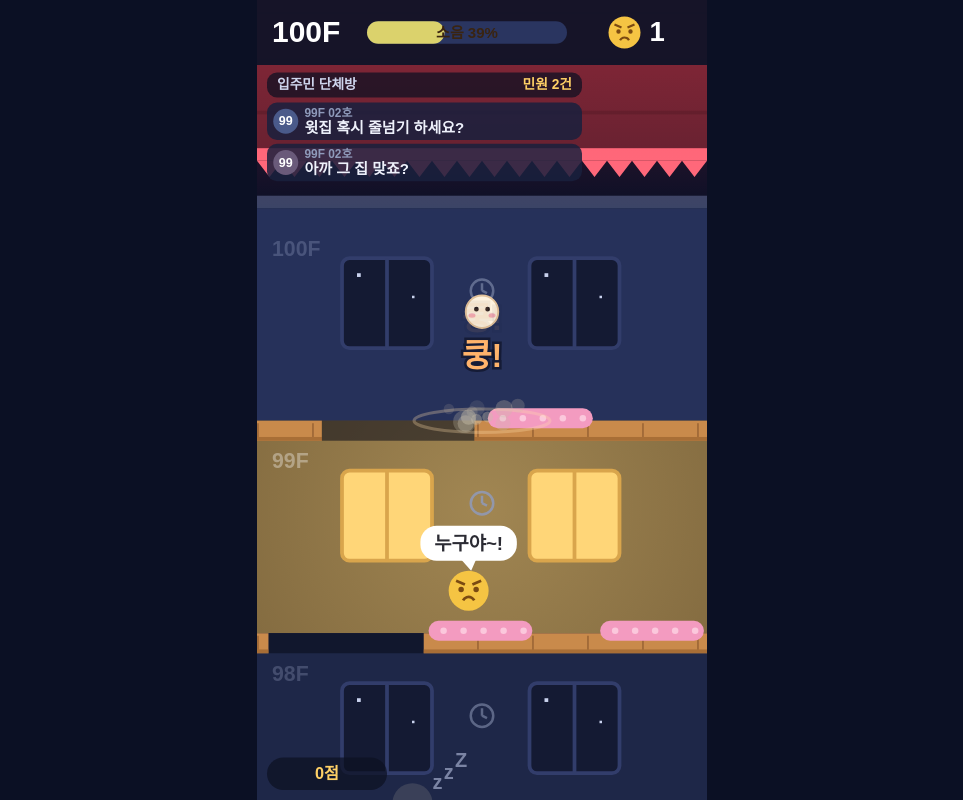
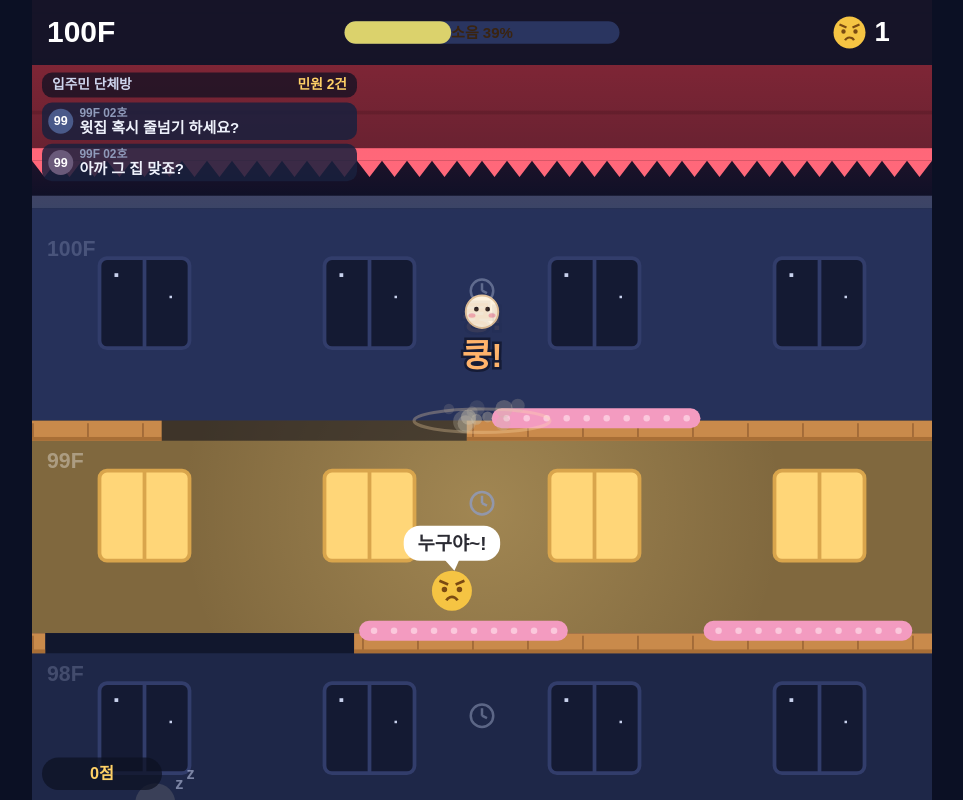
Before and after one commit to ChoeHanMin/Tiptoe-Tower, a plain HTML site: page index.html in a window 1280 px wide. Both pictures are taken after a click on the button "100층에서 출발". Shown: the whole page, without its empty margins (158-1121 px from the left). Drawn offline with Linux system fonts and the light colour scheme.

Commit message:
PC 가로 화면에서 아파트 폭을 최대 2배로 넓힘
Co-Authored-By: Claude Opus 5.5 <noreply@anthropic.com>
Claude-Session: https://claude.ai/code/session_016nVbxQuoJxj22WExpANpTM

```diff
--- a/index.html
+++ b/index.html
@@ -175,7 +175,10 @@
 // =====================================================================
 // 기본 설정
 // =====================================================================
-const W = 360, H = 640;          // 기준 화면
+const H = 640;                   // 기준 화면 높이
+// 가로 폭은 화면 비율에 맞춰 360(세로 모바일)~720(가로 PC). K = 가로 배율 (구멍·이불·이동 속도에 곱함)
+let W = 360, K = 1, wideLocked = false, booted = false;
+const MAX_W = 720;
 const FH = 170;                  // 한 층 높이
 const SLAB = 16;                 // 바닥 두께
 const R = 13;                    // 공 반지름
@@ -192,6 +195,14 @@ const $ = id => document.getElementById(id);
 
 let scale = 1, dpr = 1;
 function resize() {
+  if (!wideLocked) {
+    const nw = Math.round(Math.min(MAX_W, Math.max(360, H * innerWidth / Math.max(1, innerHeight))));
+    if (nw !== W) {
+      W = nw; K = W / 360;
+      wrap.style.width = W + 'px';
+      if (booted) { reset(); }
+    }
+  }
   scale = Math.min(innerWidth / W, innerHeight / H);
   dpr = Math.min(window.devicePixelRatio || 1, 3);
   wrap.style.transform = `translate(-50%,-50%) scale(${scale})`;
@@ -376,8 +387,8 @@ function genFloor(n) {
   const zi = zoneIdx(n), z = ZONES[zi];
   const f = { n, zi, thumped: false, feats: [], movers: [], item: null, neighbor: null, dog: null, washOff: rng() * 3, shakeT: 0 };
   if (!mode.endless && n === 1) { f.ground = true; return f; }
-  const hw = Math.round(clamp(116 - 56 * t - 14 * (tx - t) + rr(-8, 8) + DF.hole, 42, 150));
-  const hx = n === TOP ? (chance(.5) ? rr(10, 60) : rr(W - 60 - hw, W - 10 - hw)) : rr(8, W - 8 - hw);
+  const hw = Math.round(clamp(116 - 56 * t - 14 * (tx - t) + rr(-8, 8) + DF.hole, 42, 150) * K);
+  const hx = n === TOP ? (chance(.5) ? rr(10 * K, 60 * K) : rr(W - 60 * K - hw, W - 10 * K - hw)) : rr(8, W - 8 - hw);
   f.hole = { x: hx, w: hw };
   const segs = [[0, hx], [hx + hw, W]].filter(s => s[1] - s[0] > 10);
 
@@ -402,13 +413,13 @@ function genFloor(n) {
     const s = segs.filter(s => s[1] - s[0] > 100);
     if (!s.length) return;
     const sg = s[Math.floor(rng() * s.length)];
-    const spec = { vac: { w: 44, sp: 32 + 26 * t }, car: { w: 32, sp: 110 + 40 * t }, cat: { w: 30, sp: 28 } }[kind];
+    const spec = { vac: { w: 44, sp: (32 + 26 * t) * K }, car: { w: 32, sp: (110 + 40 * t) * K }, cat: { w: 30, sp: 28 * K } }[kind];
     f.movers.push({ kind, x: rr(sg[0] + 24, sg[1] - 24), w: spec.w, min: sg[0] + spec.w / 2, max: sg[1] - spec.w / 2,
       dir: chance(.5) ? -1 : 1, speed: spec.sp, cool: 0 });
   };
 
-  if (n === TOP) place('blanket', 84, null, W / 2);
-  const bw = Math.round(78 - 24 * t + DF.hole * .4);
+  if (n === TOP) place('blanket', 84 * K, null, W / 2);
+  const bw = Math.round((78 - 24 * t + DF.hole * .4) * K);
   // 구멍 바로 옆 이불 (쉬운 난이도일수록 자주)
   if (n !== TOP && chance(DF.near - .3 * t * (DF.near < .5 ? 1 : .5))) {
     const left = hx > W - hx - hw ? true : hx + hw > W - 20 ? true : hx < 20 ? false : chance(.5);
@@ -422,53 +433,53 @@ function genFloor(n) {
   const dogP = [n <= 92 ? .12 : 0, .45, .1, .1, .1, .2][zi];
   switch (zi) {
     case 0:
-      if (n <= 94 && chance(.2)) place('tramp', 56);
+      if (n <= 94 && chance(.2)) place('tramp', 56 * K);
       if (n <= 88 && chance(.25)) addMover('vac');
       if (n <= 86 && chance(.12)) place('fan', 24, { dir: 0 });
-      if (n <= 90 && chance(.08)) place('gold', 60);
+      if (n <= 90 && chance(.08)) place('gold', 60 * K);
       break;
     case 1:
       if (chance(.45)) addMover('cat');
       if (chance(.2)) addMover('vac');
       if (chance(.22)) place('fan', 24, { dir: 0 });
-      if (chance(.2)) place('mblanket', 64);
-      if (chance(.1)) place('tramp', 56);
+      if (chance(.2)) place('mblanket', 64 * K);
+      if (chance(.1)) place('tramp', 56 * K);
       break;
     case 2:
       if (chance(.5)) place('block', 38);
-      if (chance(.35)) place('tramp', 56);
+      if (chance(.35)) place('tramp', 56 * K);
       if (chance(.38)) addMover('car');
-      if (chance(.3)) place('mblanket', 64);
-      if (chance(.15)) place('gold', 60);
+      if (chance(.3)) place('mblanket', 64 * K);
+      if (chance(.15)) place('gold', 60 * K);
       break;
     case 3:
-      if (chance(.7)) place('creak', rr(60, 96));
-      if (chance(.5)) place('creak', rr(60, 96));
-      if (chance(.45)) place('crumble', 72, { state: 0, t: 0 });
-      if (chance(.22)) place('glass', 62);
+      if (chance(.7)) place('creak', rr(60, 96) * K);
+      if (chance(.5)) place('creak', rr(60, 96) * K);
+      if (chance(.45)) place('crumble', 72 * K, { state: 0, t: 0 });
+      if (chance(.22)) place('glass', 62 * K);
       if (chance(.2)) place('washer', 36);
       break;
     case 4:
-      if (chance(.35)) place('glass', 62);
+      if (chance(.35)) place('glass', 62 * K);
       if (chance(.35)) place('washer', 36);
-      if (chance(.4)) place('creak', rr(60, 96));
+      if (chance(.4)) place('creak', rr(60, 96) * K);
       if (chance(.25)) place('fan', 24, { dir: 0 });
       if (chance(.2)) addMover('cat');
       if (chance(.2)) addMover('vac');
       break;
     default:
-      if (chance(.3)) place('glass', 62);
-      if (chance(.3)) place('crumble', 72, { state: 0, t: 0 });
-      if (chance(.3)) place('creak', rr(60, 96));
+      if (chance(.3)) place('glass', 62 * K);
+      if (chance(.3)) place('crumble', 72 * K, { state: 0, t: 0 });
+      if (chance(.3)) place('creak', rr(60, 96) * K);
       if (chance(.3)) addMover('car');
       if (chance(.25)) addMover('cat');
       if (chance(.2)) place('fan', 24, { dir: 0 });
       if (chance(.2)) place('washer', 36);
-      if (chance(.2)) place('tramp', 56);
+      if (chance(.2)) place('tramp', 56 * K);
   }
   for (const o of f.feats) {
     if (o.type === 'fan') o.dir = (o.x0 + o.x1) / 2 < W / 2 ? 1 : -1;
-    if (o.type === 'mblanket') { o.min = o.seg[0]; o.max = o.seg[1]; o.dir = chance(.5) ? -1 : 1; o.speed = 40 + 30 * t; }
+    if (o.type === 'mblanket') { o.min = o.seg[0]; o.max = o.seg[1]; o.dir = chance(.5) ? -1 : 1; o.speed = (40 + 30 * t) * K; }
   }
 
   // 아이템 (n층 방 안에 떠 있음)
@@ -482,7 +493,7 @@ function genFloor(n) {
   const type = n - 1 === 99 ? 'normal' : pickW(rz.res);
   const x = rr(36, W - 36);
   f.neighbor = { x, type, awake: type === 'gamer', hits: 0, bubble: 0, bubbleText: '', wakeT: 1, knock: 0, knockT: 0, cry: 0,
-    unit: 1 + Math.floor(x / 90) };
+    unit: 1 + Math.min(3, Math.floor(x / (W / 4))) };
   if (chance(dogP)) {
     let dx = rr(36, W - 36);
     if (Math.abs(dx - x) < 60) dx = x < W / 2 ? x + rr(70, 140) : x - rr(70, 140);
@@ -696,7 +707,7 @@ function land(f) {
   for (const m of f.movers) {
     if (Math.abs(x - m.x) < m.w / 2 + 6) {
       ball.vy = -bv;
-      ball.push = (Math.sign(x - m.x) || m.dir) * 300;
+      ball.push = (Math.sign(x - m.x) || m.dir) * 300 * K;
       if (m.kind === 'cat') { thump(f, x, 12, '냐아앙!', '#ffb36b'); SFX.meow(); }
       else thump(f, x, 12, m.kind === 'car' ? '부릉!' : '위이잉~', '#9fe3c0');
       return;
@@ -732,7 +743,7 @@ function land(f) {
     case 'block': {
       ball.vy = -bv * .8;
       ball.stun = .5;
-      ball.push = (x < (o.x0 + o.x1) / 2 ? -1 : 1) * 170;   // 블록에 갇히지 않게
+      ball.push = (x < (o.x0 + o.x1) / 2 ? -1 : 1) * 170 * K;   // 블록에 갇히지 않게
       SFX.ouch();
       popup(x, top - 40, '아야!', '#ff8a8a', 22);
       dust(x, top, 5, '255,220,120');
@@ -758,7 +769,7 @@ function land(f) {
     case 'washer': {
       const vib = ((elapsed + f.washOff) % 3.2) < 1.1;
       if (vib) {
-        ball.vy = -bv * 1.5; ball.push = (Math.random() < .5 ? -1 : 1) * 240;
+        ball.vy = -bv * 1.5; ball.push = (Math.random() < .5 ? -1 : 1) * 240 * K;
         thump(f, x, 15, '덜덜덜!', '#9fd8ff'); SFX.wash();
       } else { ball.vy = -bv; thump(f, x, 12); }
       break;
@@ -901,7 +912,7 @@ function update(dt, realDt) {
         if (nb.knockT <= 0) {
           nb.knockT = .75; f.shakeT = .2; SFX.knock();
           if (br === f.n && ball.y + R > slabTop(f.n) - 34 && ball.ghost <= 0) {
-            ball.vy = -bounceV() * 1.15; ball.push += rand(-120, 120);
+            ball.vy = -bounceV() * 1.15; ball.push += rand(-120, 120) * K;
             popup(ball.x, ball.y - 30, '쾅쾅!', '#ffb36b', 20);
           }
         }
@@ -923,7 +934,7 @@ function update(dt, realDt) {
     for (const m of f.movers) {
       m.cool = Math.max(0, m.cool - dt);
       let sp = m.speed, dir = m.dir;
-      if (m.kind === 'cat' && br === n && state === 'play') { dir = Math.sign(ball.x - m.x) || 1; sp = 85; m.dir = dir; }
+      if (m.kind === 'cat' && br === n && state === 'play') { dir = Math.sign(ball.x - m.x) || 1; sp = 85 * K; m.dir = dir; }
       m.x += dir * sp * dt;
       if (m.x < m.min) { m.x = m.min; m.dir = 1; } if (m.x > m.max) { m.x = m.max; m.dir = -1; }
     }
@@ -952,7 +963,7 @@ function update(dt, realDt) {
   for (const v of input.ptr.values()) dir += v;
   dir = clamp(dir, -1, 1);
   ball.stun = Math.max(0, ball.stun - dt);
-  const target = ball.stun > 0 ? 0 : dir * MOVE * BD.move;
+  const target = ball.stun > 0 ? 0 : dir * MOVE * BD.move * K;
   ball.vx += (target - ball.vx) * Math.min(1, dt * BD.accel);
   ball.push *= Math.pow(.04, dt);
   ball.sq = Math.max(0, ball.sq - dt * 5);
@@ -993,7 +1004,7 @@ function update(dt, realDt) {
     const cf = getF(roomOf(ball.y));
     if (cf && !cf.ground) for (const m of cf.movers) {
       if (m.cool <= 0 && ball.y + R > slabTop(cf.n) - 22 && Math.abs(ball.x - m.x) < m.w / 2 + R * .6) {
-        ball.push = (Math.sign(ball.x - m.x) || m.dir) * 280; m.cool = .6;
+        ball.push = (Math.sign(ball.x - m.x) || m.dir) * 280 * K; m.cool = .6;
         if (m.kind === 'cat') { popup(m.x, slabTop(cf.n) - 40, '냥!', '#ffb36b', 18); SFX.meow(); }
       }
     }
@@ -1002,7 +1013,7 @@ function update(dt, realDt) {
   const ff = getF(roomOf(ball.y));
   if (ff && !ff.ground) for (const o of ff.feats) if (o.type === 'fan') {
     const fxp = (o.x0 + o.x1) / 2, d = (ball.x - fxp) * o.dir;
-    if (d > 0) ball.push += o.dir * 520 * dt * Math.max(0, 1 - d / 330);
+    if (d > 0) ball.push += o.dir * 520 * K * dt * Math.max(0, 1 - d / (330 * K));
   }
   ball.x += (ball.vx + ball.push) * dt;
   if (ball.x < R) { ball.x = R; ball.push = Math.abs(ball.push) * .5; if (BD.id === 'ice') ball.vx = Math.abs(ball.vx) * .5; }
@@ -1043,7 +1054,7 @@ function update(dt, realDt) {
       }
     } else if (guard.room === gr) {
       guard.followT = 0;
-      const sp = (mode.chase ? Math.min(140, 78 + depthG * .6) : Math.min(120, 62 + depthG * .5)) * DF.guard;
+      const sp = (mode.chase ? Math.min(140, 78 + depthG * .6) : Math.min(120, 62 + depthG * .5)) * DF.guard * K;
       const d = ball.x - guard.x;
       guard.x += Math.sign(d) * Math.min(Math.abs(d), sp * dt);
       guard.step += dt;
@@ -1162,6 +1173,7 @@ function showResult() {
 }
 function start() {
   audio();
+  wideLocked = true;
   reset();
   state = 'play';
   for (const id of ['startScreen', 'resultScreen', 'cardScreen', 'shareScreen']) $(id).classList.add('hidden');
@@ -1169,7 +1181,7 @@ function start() {
     : { title: `${floorName(TOP)} · ${ZONES[0].name}`, sub: (mode.chaos ? '최대한 많이 깨워라!' : mode.name + ' 모드') + ` · 난이도 ${DF.name}`, t: 0, color: '#ffd166', dur: 1.8 };
 }
 function goHome() {
-  state = 'title'; reset();
+  state = 'title'; wideLocked = false; resize(); reset();
   for (const id of ['resultScreen', 'cardScreen', 'shareScreen']) $(id).classList.add('hidden');
   $('startScreen').classList.remove('hidden');
   buildMenu();
@@ -1310,7 +1322,8 @@ function drawDog(x, y, d, t) {
   else { ctx.fillStyle = 'rgba(200,210,240,.5)'; ctx.font = '700 11px sans-serif'; ctx.textAlign = 'left'; ctx.fillText('zz', x + 14, y - 14 + Math.sin(t * 2) * 2); }
 }
 function drawDeco(z, A, t, lit) {
-  const x = 180, y = A + SLAB + 50;
+  const nWin = Math.max(2, Math.round(W / 180));
+  const x = nWin % 2 === 0 ? W / 2 : W / nWin, y = A + SLAB + 50;
   ctx.save(); ctx.globalAlpha = .55 + .3 * lit;
   switch (z.deco) {
     case 'clock':
@@ -1356,7 +1369,9 @@ function drawRoom(k, t) {
     ctx.fillStyle = g; ctx.fillRect(0, A, W, FH);
   }
   if (nb && nb.cry > 0) { ctx.fillStyle = `rgba(255,120,160,${.08 + .06 * Math.sin(t * 20)})`; ctx.fillRect(0, A, W, FH); }
-  for (const wx of [68, 218]) {
+  const nWin = Math.max(2, Math.round(W / 180)), slotW = W / nWin;
+  const winXs = nWin === 2 && W === 360 ? [68, 218] : Array.from({ length: nWin }, (_, i) => slotW * i + slotW / 2 - 36);
+  for (const wx of winXs) {
     const wy = A + SLAB + 24, ww = 72, wh = 72;
     ctx.fillStyle = awake ? `rgba(255,214,120,${.25 + .75 * lit})` : gamer ? 'rgba(120,170,255,.55)' : '#141a33';
     rrect(wx, wy, ww, wh, 6); ctx.fill();
@@ -1639,7 +1654,7 @@ function drawHUD(t) {
   const fl = Math.min(roomOf(ball.y), TOP);
   ctx.fillStyle = '#fff'; ctx.font = '900 24px sans-serif'; ctx.textAlign = 'left'; ctx.textBaseline = 'middle';
   ctx.fillText(floorName(fl), 12, HUD_H / 2 + 1);
-  const gx = 88, gw = 160, gy = 17, gh = 18;
+  const gw = W > 360 ? 220 : 160, gx = W > 360 ? W / 2 - gw / 2 : 88, gy = 17, gh = 18;
   ctx.fillStyle = '#2a3560'; rrect(gx, gy, gw, gh, 9); ctx.fill();
   const v = noiseLv;
   if (v > 0) {
@@ -1725,7 +1740,7 @@ function drawBottom(t) {
 function drawOpp(t) {
   if (mp.playing) { drawMpOpp(t); return; }
   if (!challenge) return;
-  const x = 266, y = HUD_H + 6, w = 86, h = 46;
+  const x = W - 94, y = HUD_H + 6, w = 86, h = 46;
   const of = oppFloor(), done = oppDone();
   const ahead = of < lowestRoom;
   ctx.fillStyle = ahead ? 'rgba(90,30,40,.85)' : 'rgba(25,60,45,.85)'; rrect(x, y, w, h, 10); ctx.fill();
@@ -1754,7 +1769,7 @@ function drawClearOverview() {
   ctx.fillStyle = `rgba(10,14,32,${Math.min(.92, overT * 1.5)})`; ctx.fillRect(0, 0, W, H);
   if (overT < .3) return;
   const rows = lastResult ? lastResult.lit : [];
-  const bx = 110, by = 120, bw = 140, bh = 420, rh = bh / Math.max(1, rows.length);
+  const bx = W / 2 - 70, by = 120, bw = 140, bh = 420, rh = bh / Math.max(1, rows.length);
   ctx.fillStyle = '#1b2244'; ctx.fillRect(bx, by, bw, bh);
   ctx.fillStyle = '#3a4466'; ctx.fillRect(bx - 8, by - 10, bw + 16, 10);
   const shown = Math.floor(rows.length * k);
@@ -1783,8 +1798,8 @@ function render(t) {
   ctx.translate(sx, -cam + sy);
   if (cam < 0) {
     ctx.fillStyle = '#0a0f26'; ctx.fillRect(0, cam - 20, W, -cam + 20);
-    ctx.fillStyle = '#e8ecf8'; ctx.beginPath(); ctx.arc(300, -150, 16, 0, 7); ctx.fill();
-    ctx.fillStyle = '#0a0f26'; ctx.beginPath(); ctx.arc(306, -155, 14, 0, 7); ctx.fill();
+    ctx.fillStyle = '#e8ecf8'; ctx.beginPath(); ctx.arc(W - 60, -150, 16, 0, 7); ctx.fill();
+    ctx.fillStyle = '#0a0f26'; ctx.beginPath(); ctx.arc(W - 54, -155, 14, 0, 7); ctx.fill();
   }
   const rTop = Math.min(TOP, roomOf(cam) + 1), rBot = roomOf(cam + H) - 1;
   for (let k = rTop; k >= rBot; k--) { if (!mode.endless && k < 1) break; drawRoom(k, t); }
@@ -2157,7 +2172,7 @@ function mpLeave() {
 }
 function openLobby() {
   for (const id of ['startScreen', 'resultScreen', 'cardScreen', 'shareScreen']) $(id).classList.add('hidden');
-  if (state !== 'title') { state = 'title'; reset(); }
+  if (state !== 'title') { state = 'title'; wideLocked = false; resize(); reset(); }
   mp.playing = false;
   $('mpName').value = $('mpName').value || store.get('tiptoe.name', '');
   $('mpScreen').classList.remove('hidden');
@@ -2237,7 +2252,7 @@ function renderMpResult() {
 function drawMpOpp(t) {
   const others = mpPlayers().filter(p => p.id !== mp.id && mpInRound(p));
   const ahead = others.filter(p => !p.done ? (p.f || TOP) < lowestRoom : p.r === 'clear').length;
-  const x = 266, w = 86;
+  const x = W - 94, w = 86;
   let y = HUD_H + 6;
   ctx.textBaseline = 'middle';
   ctx.fillStyle = 'rgba(12,16,34,.8)'; rrect(x, y, w, 22, 8); ctx.fill();
@@ -2288,6 +2303,7 @@ const roomHash = location.hash.match(/^#r=([A-Za-z0-9]{4})$/);
 if (challenge) { modeId = challenge.m; diffId = challenge.d; }
 addEventListener('hashchange', () => { if (state === 'title') { const c = readChallenge(); if (c) { challenge = c; modeId = c.m; diffId = c.d; buildMenu(); } } });
 reset();
+booted = true;
 buildMenu();
 if (roomHash) { openLobby(); $('mpCode').value = roomHash[1].toUpperCase(); mpMsg('이름을 입력하고 참가를 눌러 주세요'); }
 requestAnimationFrame(frame);
```
Also changed, not shown: 1 other file.
